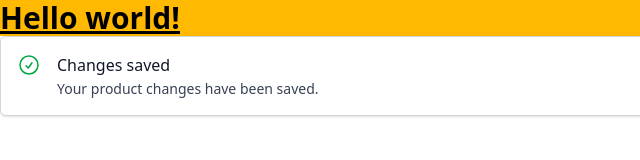
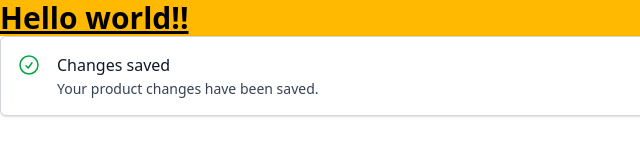
Before and after one commit to jesus-pinto/Formacion-Sena-HTML-y-CSS-a-Profundidad, an Astro site: page / in a window 1280 px wide. Shown: the full height of the page, 0-640 px from the left. Built offline with nearby package versions, Linux system fonts and the light colour scheme; Astro itself is replaced by a stand-in of ours.

Commit message:
tailwind astro

```diff
--- a/src/pages/index.astro
+++ b/src/pages/index.astro
@@ -9,7 +9,7 @@
 
 <Layout>
 	<h1 class="text-3xl font-bold underline bg-amber-400">
-		Hello world!
+		Hello world!!
 	</h1>
 	<div role="alert" class="rounded-md border border-gray-300 bg-white p-4 shadow-sm">
   <div class="flex items-start gap-4">
```
